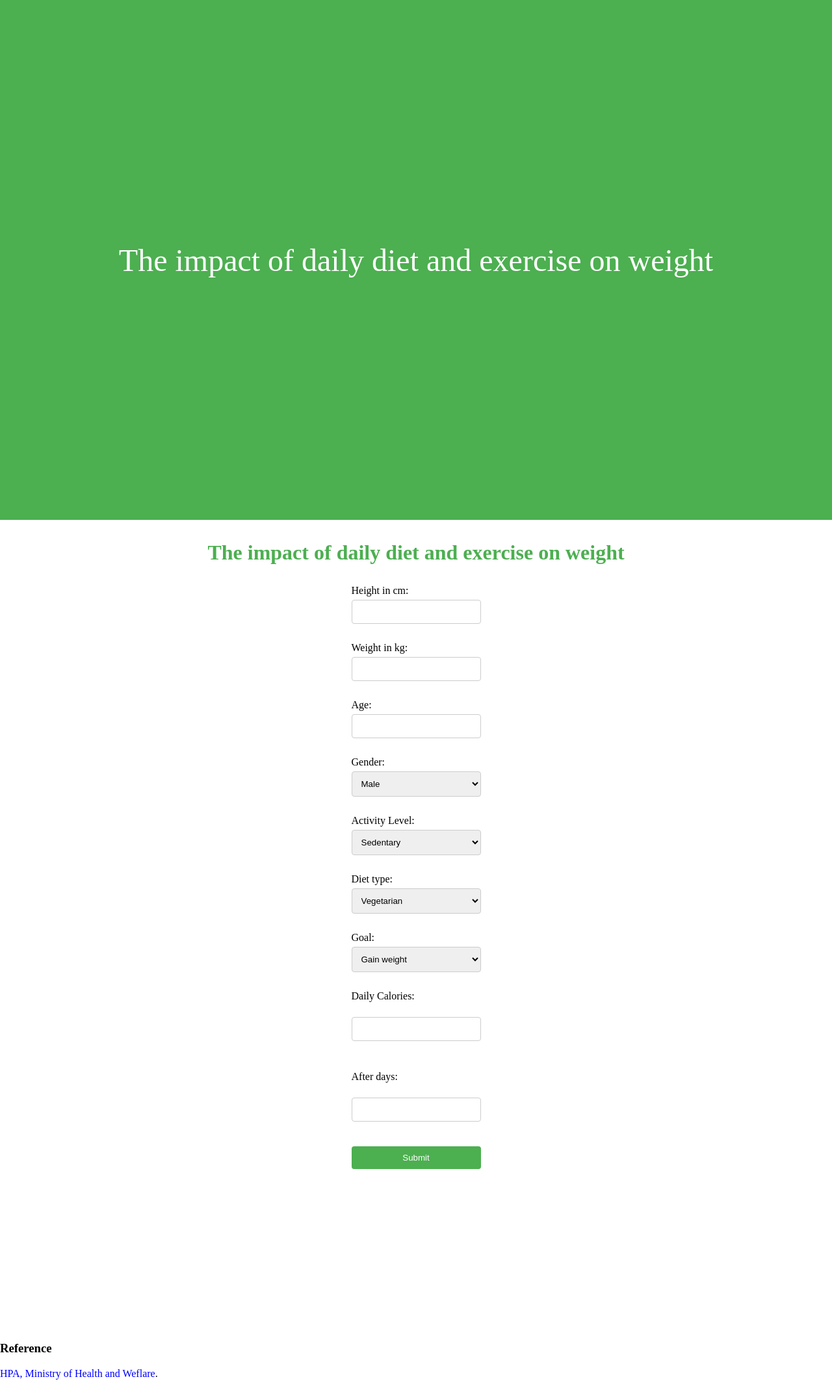
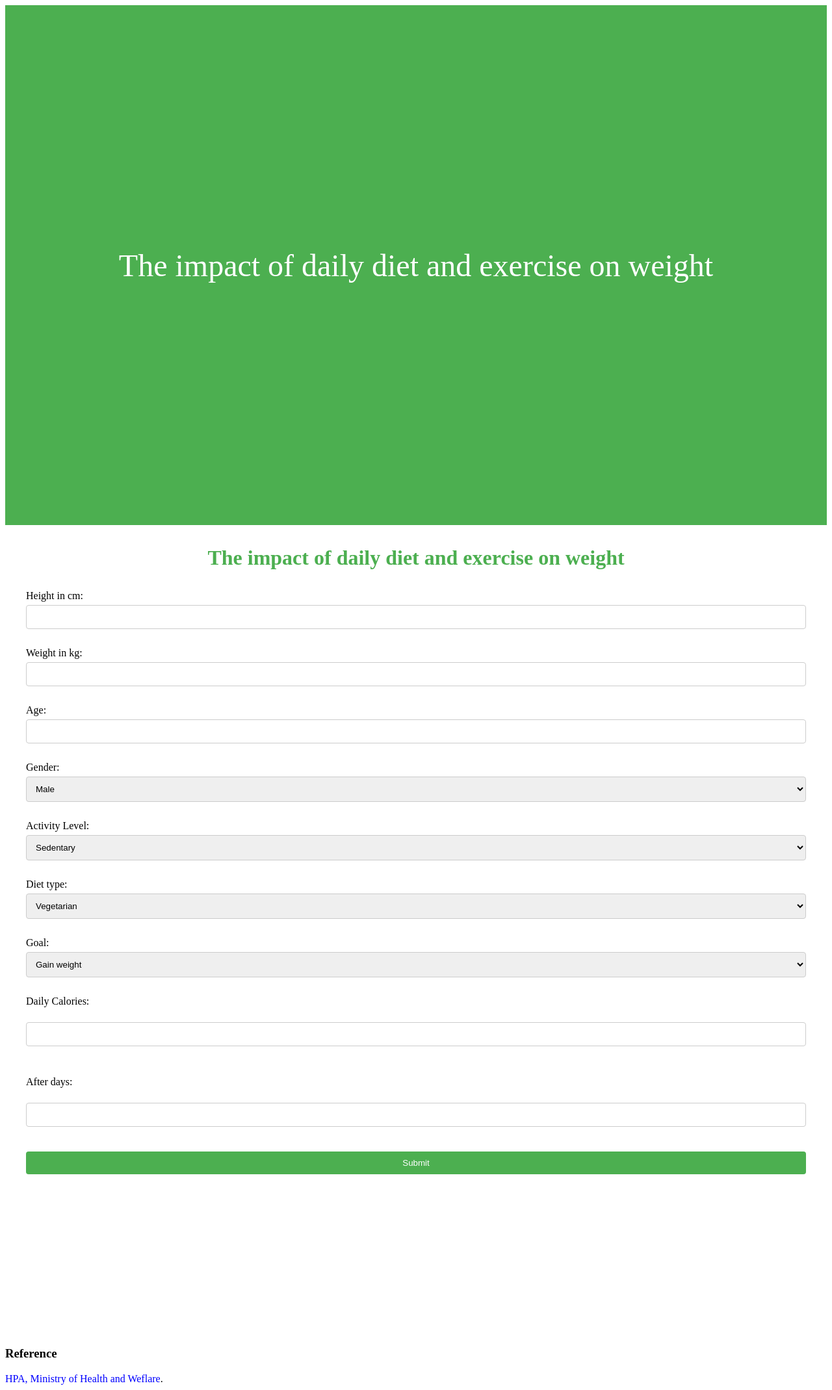
Before and after one commit to tomtchsiao/project, a Flask app: page / in a window 1280 px wide. Shown: the whole page at 65% size. Run offline with Flask 3, Linux system fonts and the light colour scheme; a map, chart or similar area stays blank.

Commit message:
Add files via upload

```diff
--- a/專題檔案/templates/index.html
+++ b/專題檔案/templates/index.html
@@ -21,8 +21,6 @@
             50% { opacity: 0; }
         }
             body, html { /* 設定 body 和 html 的樣式 */
-            margin: 0;
-            padding: 0;
             min-height: 100vh;
             overflow-x: hidden; /* 設定水平滾動條不顯示 */
         }
@@ -32,7 +30,6 @@
             padding: 2em;
             font-size: 1em;
             box-sizing: border-box; /* 設定 padding 不會增加寬度 */
-            display: flex; /* 設定為 flex */
             flex-direction: column;   /* 設定為 column */
             align-items: center;
         }
@@ -52,10 +49,10 @@
             margin-top: 10px;
         }
         input, select, button { /* 設定 input, select, button 的樣式 */
-            padding: 10px;
             margin-top: 5px;
             border: 1px solid #ccc;
             border-radius: 4px;
+            padding: 10px;
         }
         button { /* 設定 button 的樣式 */
             background-color: #4CAF50;
```
